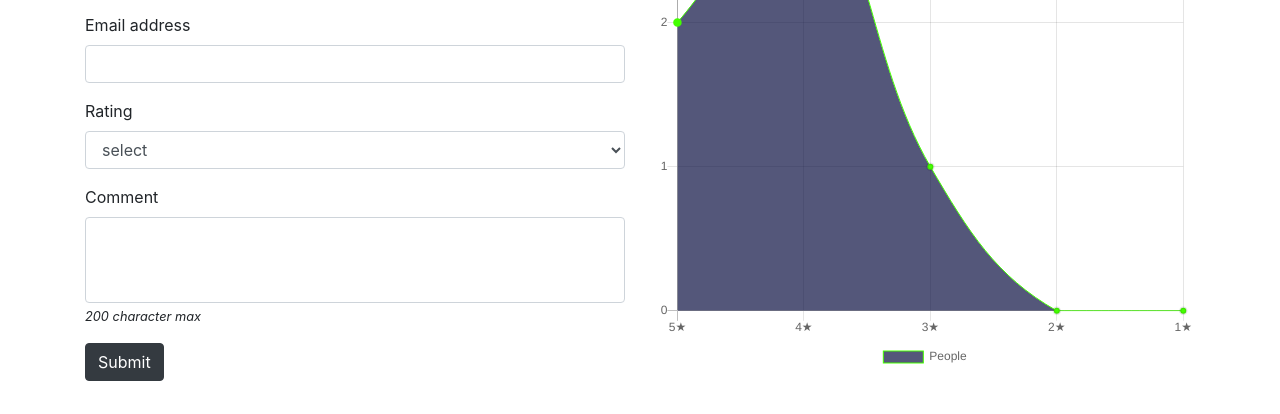
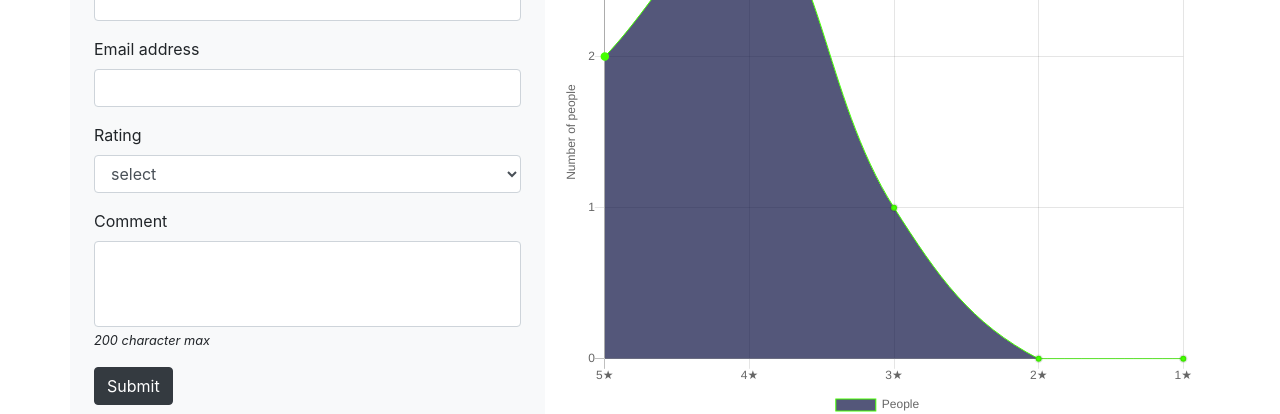
Before and after one commit to tejpal-sohal/co-reviews, a React app: page / in a window 1280 px wide. Shown: the part 233-647 px from the top of the page. Built offline with nearby package versions, Linux system fonts and the light colour scheme.

Commit message:
Style changes added labels to Graph/settings

```diff
--- a/src/components/Form/Form.js
+++ b/src/components/Form/Form.js
@@ -20,7 +20,7 @@ function FeedbackForm() {
     const { register, handleSubmit, errors } = useForm();
 
     return (
-        <div className="col-md-6">
+        <div className="col-md-6 col-lg-5 bg-light p-4 rounded">
             <h1>Product Reviews</h1>
             <form ref={feedbackForm} onSubmit={handleSubmit(onSubmit)}>
 
--- a/src/components/Form/RatingSelect.js
+++ b/src/components/Form/RatingSelect.js
@@ -1,4 +1,5 @@
 import React from 'react';
+
 
 const RatingSelect = ({title, register, errors}) => {
     return (
--- a/src/components/Graph/Graph.js
+++ b/src/components/Graph/Graph.js
@@ -10,7 +10,7 @@ import { FeedbackContext } from '../../contexts/FeedbackContext'
 function Graph() {
     const { graphSettings, graphOptions } = useContext(FeedbackContext)
     return (
-        <div className="col-md-6 mb-4">
+        <div className="col-md-6 col-lg-7 mb-4 mh-300">
             < Line data={graphSettings.charData}
                 options={graphOptions}
             />
--- a/src/components/Graph/graphSettings.js
+++ b/src/components/Graph/graphSettings.js
@@ -33,13 +33,22 @@ function setDatasets(arr) {
 }
 
 const graphOptions = {
+    responsive: true,
     maintainAspectRatio: false,
     legend: {
         display: true,
         position: 'bottom'
     },
+    title: {
+        display: true,
+        text: 'Product Ratings'
+    },
     scales: {
         yAxes: [{
+            scaleLabel:{
+                display: true,
+                labelString: "Number of people"
+            },
             ticks: {
                 beginAtZero: true,
                 stepSize: 1,
--- a/src/contexts/FeedbackContext.js
+++ b/src/contexts/FeedbackContext.js
@@ -15,7 +15,7 @@ const FeedbackContextProvider = (props) => {
     const form = feedbackForm
 
     // set data for dummy feedback and wordCount of text area
-    const [feedback, setFeedback] = useState(data);
+    const [feedback, setFeedback] = useState(data); // change to [] arr for no comments
     const [wordCount, SetwordCount] = useState(200)
 
      // set data for ratings using HOF filter to filter array
--- a/src/styles/index.css
+++ b/src/styles/index.css
@@ -8,6 +8,10 @@ html {
 
   form textarea {
     resize: none;
+  }
+
+  .mh-300{
+    min-height: 300px;
   }
 
   .list-group {
```
Also changed, not shown: src/__tests__/Nav.test.js (+1 -1 lines), src/__tests__/Ratings.test.js (+2 -1 lines).
